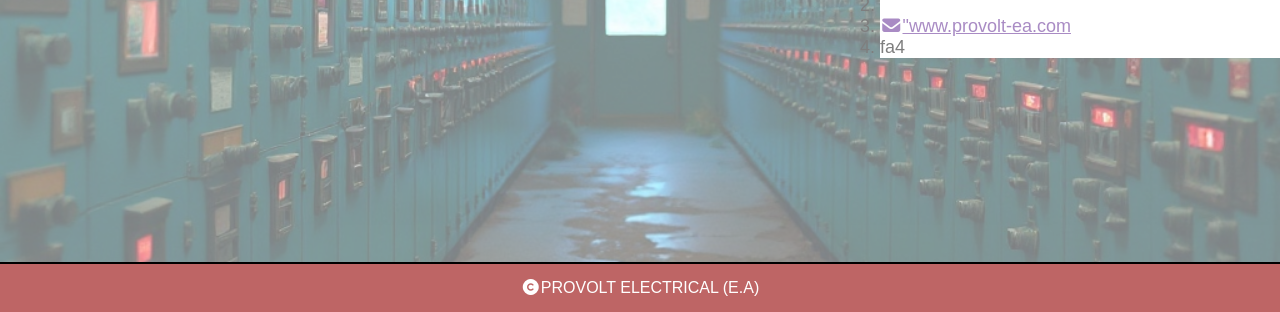
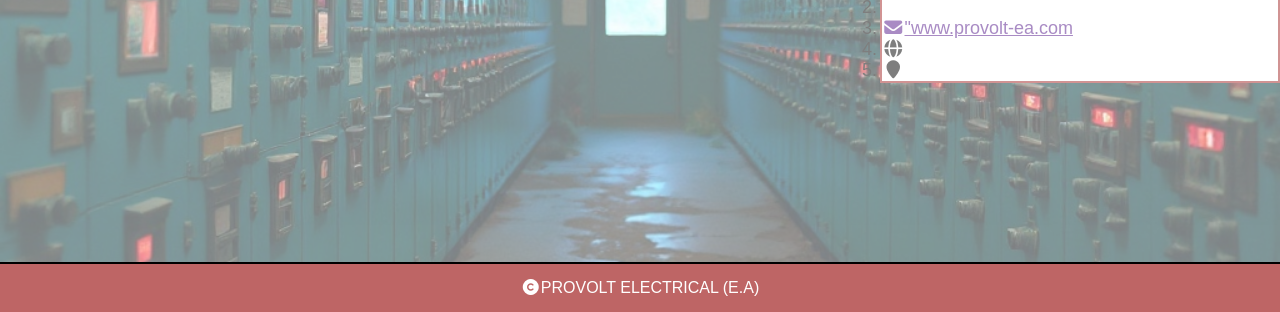
Before and after one commit to Dev-Timberly29/PROVOLT, a plain HTML site: page index.html in a window 1280 px wide. Shown: the part 538-850 px from the top of the page. Drawn offline with Linux system fonts and the light colour scheme; a web font is replaced by a local one.

Commit message:
initial commit

```diff
--- a/index.css
+++ b/index.css
@@ -54,6 +54,7 @@ section{
     background-color: var(--main-text-color);
     width: 400px;
     float: right;
+    border: 2px solid brown;
 }
 ol li{
     font-size: large;
--- a/index.html
+++ b/index.html
@@ -22,8 +22,8 @@
                 <ol>
                     <li><i class="fa fa-phone" aria-hidden="true"></i><a href="">0739876335<li/a></li>
                    <li><i class="fa fa-envelope" aria-hidden="true"></i><a href=""www.provolt-ea.com">"www.provolt-ea.com</a></li>
-                    <li>fa4</li>
-
+                    <li><i class="fa fa-globe" aria-hidden="true"></i><a href=""></a></li>
+                    <li><i class="fa fa-map-marker" aria-hidden="true"></i></li>
                 </ol>
             </div>
     </section>
```
